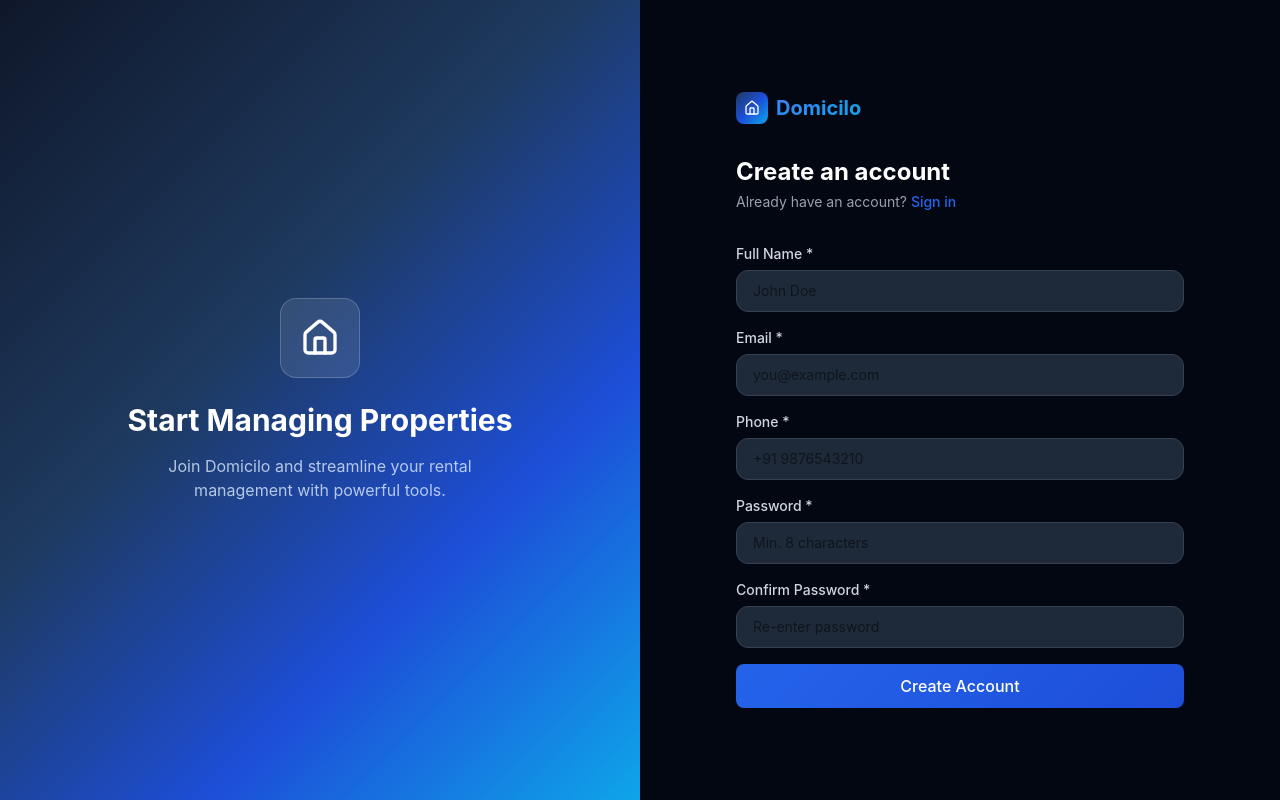
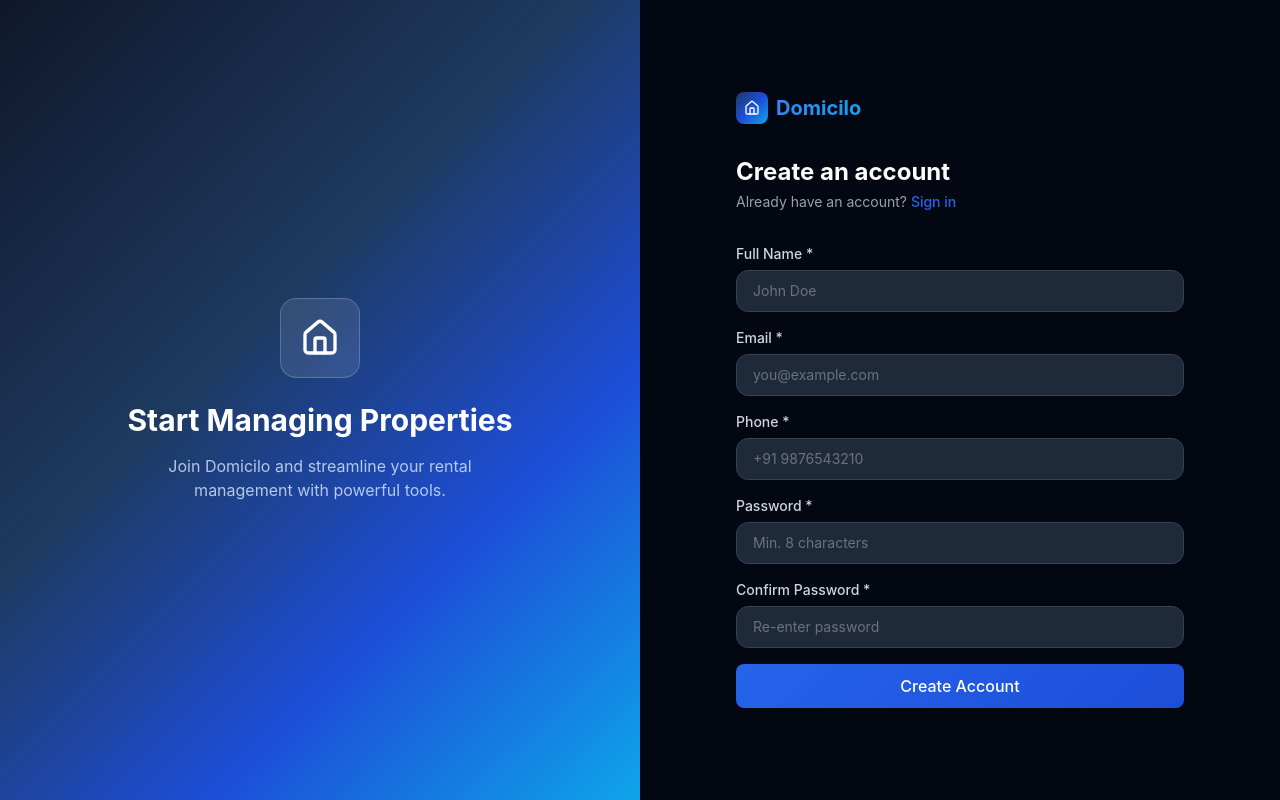
Before and after one commit to 99gaurav7-max/domicilo, a React (Vite) app in the folder frontend/: page /register in a window 1280 px wide. Built offline with nearby package versions, Linux system fonts and the light colour scheme; no server answers.

Commit message:
Fix: login/register dark mode text visibility

```diff
--- a/frontend/src/pages/auth/LoginPage.tsx
+++ b/frontend/src/pages/auth/LoginPage.tsx
@@ -74,7 +74,7 @@ export default function LoginPage() {
                 value={email}
                 onChange={(e) => setEmail(e.target.value)}
                 placeholder="you@example.com"
-                className="w-full px-4 py-2.5 rounded-xl border border-gray-200 dark:border-gray-700 bg-white dark:bg-gray-800 text-sm focus:outline-none focus:ring-2 focus:ring-primary-500/30 focus:border-primary-500 transition-all"
+                className="w-full px-4 py-2.5 rounded-xl border border-gray-200 dark:border-gray-700 bg-white dark:bg-gray-800 text-sm text-gray-900 dark:text-gray-100 placeholder-gray-400 dark:placeholder-gray-500 focus:outline-none focus:ring-2 focus:ring-primary-500/30 focus:border-primary-500 transition-all"
               />
             </div>
 
@@ -86,7 +86,7 @@ export default function LoginPage() {
                   value={password}
                   onChange={(e) => setPassword(e.target.value)}
                   placeholder="Enter your password"
-                  className="w-full px-4 py-2.5 rounded-xl border border-gray-200 dark:border-gray-700 bg-white dark:bg-gray-800 text-sm focus:outline-none focus:ring-2 focus:ring-primary-500/30 focus:border-primary-500 transition-all pr-10"
+                  className="w-full px-4 py-2.5 rounded-xl border border-gray-200 dark:border-gray-700 bg-white dark:bg-gray-800 text-sm text-gray-900 dark:text-gray-100 placeholder-gray-400 dark:placeholder-gray-500 focus:outline-none focus:ring-2 focus:ring-primary-500/30 focus:border-primary-500 transition-all pr-10"
                 />
                 <button type="button" onClick={() => setShowPassword(!showPassword)} className="absolute right-3 top-1/2 -translate-y-1/2 text-gray-400 hover:text-gray-600">
                   {showPassword ? <EyeOff className="w-4 h-4" /> : <Eye className="w-4 h-4" />}
--- a/frontend/src/pages/auth/RegisterPage.tsx
+++ b/frontend/src/pages/auth/RegisterPage.tsx
@@ -68,27 +68,27 @@ export default function RegisterPage() {
             <div>
               <label className="block text-sm font-medium text-gray-700 dark:text-gray-300 mb-1.5">Full Name *</label>
               <input type="text" value={form.fullName} onChange={(e) => setForm({ ...form, fullName: e.target.value })} placeholder="John Doe"
-                className="w-full px-4 py-2.5 rounded-xl border border-gray-200 dark:border-gray-700 bg-white dark:bg-gray-800 text-sm focus:outline-none focus:ring-2 focus:ring-primary-500/30 focus:border-primary-500 transition-all" />
+                className="w-full px-4 py-2.5 rounded-xl border border-gray-200 dark:border-gray-700 bg-white dark:bg-gray-800 text-sm text-gray-900 dark:text-gray-100 placeholder-gray-400 dark:placeholder-gray-500 focus:outline-none focus:ring-2 focus:ring-primary-500/30 focus:border-primary-500 transition-all" />
             </div>
             <div>
               <label className="block text-sm font-medium text-gray-700 dark:text-gray-300 mb-1.5">Email *</label>
               <input type="email" value={form.email} onChange={(e) => setForm({ ...form, email: e.target.value })} placeholder="you@example.com"
-                className="w-full px-4 py-2.5 rounded-xl border border-gray-200 dark:border-gray-700 bg-white dark:bg-gray-800 text-sm focus:outline-none focus:ring-2 focus:ring-primary-500/30 focus:border-primary-500 transition-all" />
+                className="w-full px-4 py-2.5 rounded-xl border border-gray-200 dark:border-gray-700 bg-white dark:bg-gray-800 text-sm text-gray-900 dark:text-gray-100 placeholder-gray-400 dark:placeholder-gray-500 focus:outline-none focus:ring-2 focus:ring-primary-500/30 focus:border-primary-500 transition-all" />
             </div>
             <div>
               <label className="block text-sm font-medium text-gray-700 dark:text-gray-300 mb-1.5">Phone *</label>
               <input type="tel" value={form.phone} onChange={(e) => setForm({ ...form, phone: e.target.value })} placeholder="+91 9876543210"
-                className="w-full px-4 py-2.5 rounded-xl border border-gray-200 dark:border-gray-700 bg-white dark:bg-gray-800 text-sm focus:outline-none focus:ring-2 focus:ring-primary-500/30 focus:border-primary-500 transition-all" />
+                className="w-full px-4 py-2.5 rounded-xl border border-gray-200 dark:border-gray-700 bg-white dark:bg-gray-800 text-sm text-gray-900 dark:text-gray-100 placeholder-gray-400 dark:placeholder-gray-500 focus:outline-none focus:ring-2 focus:ring-primary-500/30 focus:border-primary-500 transition-all" />
             </div>
             <div>
               <label className="block text-sm font-medium text-gray-700 dark:text-gray-300 mb-1.5">Password *</label>
               <input type="password" value={form.password} onChange={(e) => setForm({ ...form, password: e.target.value })} placeholder="Min. 8 characters"
-                className="w-full px-4 py-2.5 rounded-xl border border-gray-200 dark:border-gray-700 bg-white dark:bg-gray-800 text-sm focus:outline-none focus:ring-2 focus:ring-primary-500/30 focus:border-primary-500 transition-all" />
+                className="w-full px-4 py-2.5 rounded-xl border border-gray-200 dark:border-gray-700 bg-white dark:bg-gray-800 text-sm text-gray-900 dark:text-gray-100 placeholder-gray-400 dark:placeholder-gray-500 focus:outline-none focus:ring-2 focus:ring-primary-500/30 focus:border-primary-500 transition-all" />
             </div>
             <div>
               <label className="block text-sm font-medium text-gray-700 dark:text-gray-300 mb-1.5">Confirm Password *</label>
               <input type="password" value={form.confirmPassword} onChange={(e) => setForm({ ...form, confirmPassword: e.target.value })} placeholder="Re-enter password"
-                className="w-full px-4 py-2.5 rounded-xl border border-gray-200 dark:border-gray-700 bg-white dark:bg-gray-800 text-sm focus:outline-none focus:ring-2 focus:ring-primary-500/30 focus:border-primary-500 transition-all" />
+                className="w-full px-4 py-2.5 rounded-xl border border-gray-200 dark:border-gray-700 bg-white dark:bg-gray-800 text-sm text-gray-900 dark:text-gray-100 placeholder-gray-400 dark:placeholder-gray-500 focus:outline-none focus:ring-2 focus:ring-primary-500/30 focus:border-primary-500 transition-all" />
             </div>
             <button type="submit" disabled={loading} className="btn-primary w-full flex items-center justify-center gap-2 mt-2">
               {loading && <Loader2 className="w-4 h-4 animate-spin" />}
```
